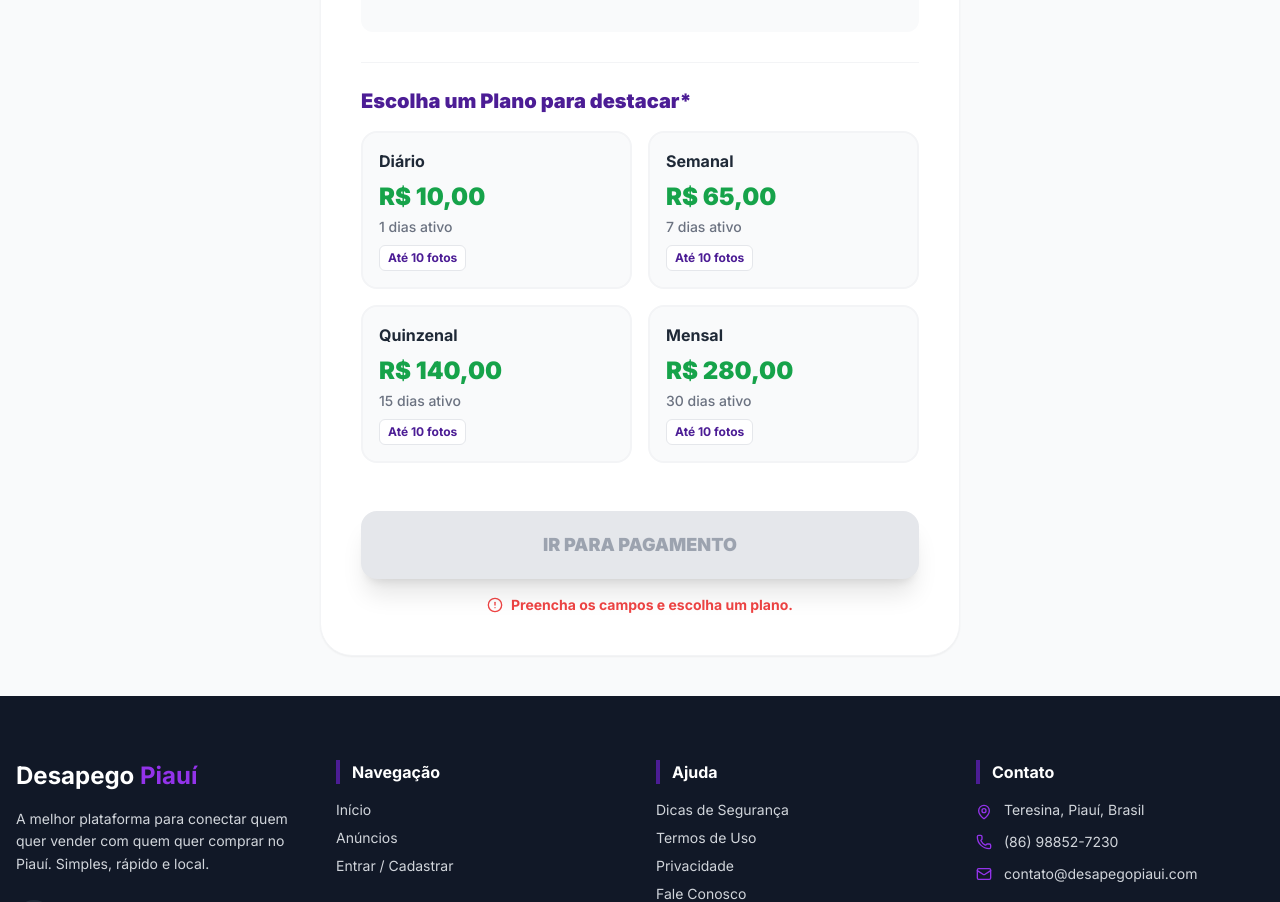
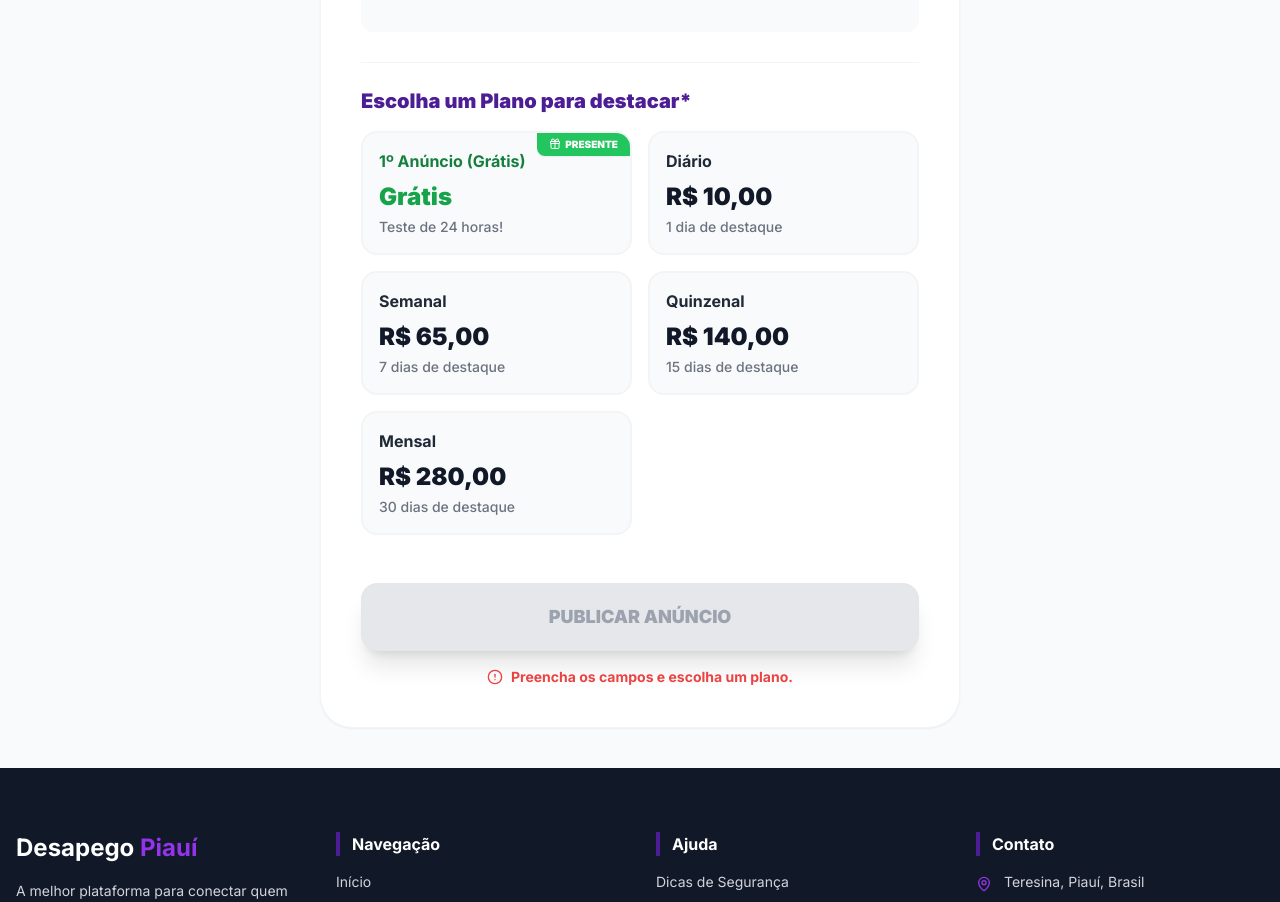
Before and after one commit to junior007x9/desapego-piaui, a Next.js app: page /anunciar in a window 1280 px wide. Shown: the part 900-1802 px from the top of the page. Built offline with nearby package versions, Linux system fonts and the light colour scheme; no server answers; the database is empty; sample sign-in values are in the browser's storage.

Commit message:
feat: implementa primeiro anuncio gratis com barreira de seguranca

```diff
--- a/app/anunciar/page.tsx
+++ b/app/anunciar/page.tsx
@@ -1,15 +1,15 @@
 'use client'
 import { useState, useEffect } from 'react'
 import { auth, db } from '@/lib/firebase'
-import { collection, addDoc, serverTimestamp } from 'firebase/firestore'
+import { collection, addDoc, serverTimestamp, doc, getDoc, updateDoc } from 'firebase/firestore'
 import { onAuthStateChanged } from 'firebase/auth'
 import { useRouter } from 'next/navigation'
-import { Camera, X, Loader2, AlertCircle, CheckCircle } from 'lucide-react'
+import { Camera, X, Loader2, AlertCircle, CheckCircle, Gift } from 'lucide-react'
 
 const CATEGORIAS = ["Imóveis", "Veículos", "Eletrônicos", "Para Casa", "Moda e Beleza", "Outros"]
 
-// NOVOS PLANOS ATUALIZADOS
-const PLANOS = [
+// PLANOS PAGOS PADRÃO
+const PLANOS_BASE = [
   { id: 1, nome: 'Diário', dias: 1, valor: 10, desc: '1 dia de destaque' },
   { id: 2, nome: 'Semanal', dias: 7, valor: 65, desc: '7 dias de destaque' },
   { id: 3, nome: 'Quinzenal', dias: 15, valor: 140, desc: '15 dias de destaque' },
@@ -24,25 +24,53 @@ export default function AnunciarPage() {
   const [fotos, setFotos] = useState<File[]>([])
   const [previews, setPreviews] = useState<string[]>([])
   const [planoId, setPlanoId] = useState<number | null>(null)
+
   const [loading, setLoading] = useState(false)
   const [user, setUser] = useState<any>(null)
+  const [jaUsouGratis, setJaUsouGratis] = useState(true) // Começa como true por segurança
+
   const router = useRouter()
 
   useEffect(() => {
-    const unsubscribe = onAuthStateChanged(auth, (u) => {
-      if (!u) router.push('/login')
-      else setUser(u)
+    const unsubscribe = onAuthStateChanged(auth, async (u) => {
+      if (!u) {
+        router.push('/login')
+      } else {
+        setUser(u)
+
+        // VERIFICAÇÃO ANTI-FRAUDE DUPLA
+        try {
+           const userDoc = await getDoc(doc(db, 'users', u.uid))
+           const userData = userDoc.data()
+
+           const usouNoBanco = userData?.jaUsouAnuncioGratis === true
+           const usouNoAparelho = localStorage.getItem('device_used_free_ad') === 'true'
+
+           // Se ele já usou em alguma das duas verificações, bloqueia o brinde
+           if (usouNoBanco || usouNoAparelho) {
+             setJaUsouGratis(true)
+           } else {
+             setJaUsouGratis(false)
+           }
+        } catch (error) {
+           console.error("Erro ao verificar status do usuário", error)
+        }
+      }
     })
     return () => unsubscribe()
   }, [router])
 
   const isFormIncompleto = !titulo.trim() || !descricao.trim() || !preco || !categoria || planoId === null;
 
+  // Monta a lista de planos de acordo com o direito ao brinde
+  const planosDisponiveis = jaUsouGratis
+    ? PLANOS_BASE
+    : [{ id: 0, nome: '1º Anúncio (Grátis)', dias: 1, valor: 0, desc: 'Teste de 24 horas!' }, ...PLANOS_BASE];
+
   const handleImageChange = (e: React.ChangeEvent<HTMLInputElement>) => {
     if (e.target.files) {
       const selectedFiles = Array.from(e.target.files)
 
-      // TRAVA DE SEGURANÇA: Limite de 10 fotos
       if (fotos.length + selectedFiles.length > 10) {
         alert("Você pode adicionar no máximo 10 fotos por anúncio.")
         return
@@ -67,7 +95,6 @@ export default function AnunciarPage() {
     try {
       const urls: string[] = []
 
-      // COMUNICAÇÃO SEGURA COM NOSSA API INTERNA
       if (fotos.length > 0) {
         const idToken = await user.getIdToken();
 
@@ -77,9 +104,7 @@ export default function AnunciarPage() {
 
           const response = await fetch('/api/upload', {
             method: 'POST',
-            headers: {
-              'Authorization': `Bearer ${idToken}`
-            },
+            headers: { 'Authorization': `Bearer ${idToken}` },
             body: formData,
           })
 
@@ -94,6 +119,12 @@ export default function AnunciarPage() {
         }
       }
 
+      // Se escolheu o plano grátis (ID 0), aplicamos a marcação Anti-Fraude
+      if (planoId === 0) {
+        await updateDoc(doc(db, 'users', user.uid), { jaUsouAnuncioGratis: true });
+        localStorage.setItem('device_used_free_ad', 'true');
+      }
+
       const docRef = await addDoc(collection(db, 'anuncios'), {
         titulo,
         descricao,
@@ -102,7 +133,7 @@ export default function AnunciarPage() {
         fotos: urls,
         imagemUrl: urls.length > 0 ? urls[0] : null,
         vendedorId: user.uid,
-        status: 'pendente',
+        status: 'pendente', // A página de pagamento se encarrega de ativar se for 0,00
         planoId: planoId,
         visualizacoes: 0,
         criadoEm: serverTimestamp()
@@ -174,21 +205,27 @@ export default function AnunciarPage() {
           <div className="pt-6 border-t border-gray-100">
              <label className="block text-primary font-black text-xl mb-4">Escolha um Plano para destacar*</label>
              <div className="grid grid-cols-1 sm:grid-cols-2 gap-4">
-               {PLANOS.map((p) => (
+               {planosDisponiveis.map((p) => (
                  <div
                     key={p.id}
                     onClick={() => setPlanoId(p.id)}
-                    className={`cursor-pointer border-2 rounded-2xl p-4 transition-all ${planoId === p.id ? 'border-primary bg-primary/5 shadow-md scale-[1.02]' : 'border-gray-100 hover:border-primary/30 bg-gray-50'}`}
+                    className={`cursor-pointer border-2 rounded-2xl p-4 transition-all relative overflow-hidden ${planoId === p.id ? 'border-primary bg-primary/5 shadow-md scale-[1.02]' : 'border-gray-100 hover:border-primary/30 bg-gray-50'}`}
                  >
+                    {/* Selo especial para o plano grátis */}
+                    {p.valor === 0 && (
+                      <div className="absolute top-0 right-0 bg-green-500 text-white text-[10px] font-black uppercase px-3 py-1 rounded-bl-lg shadow-sm flex items-center gap-1">
+                        <Gift size={12}/> Presente
+                      </div>
+                    )}
+
                     <div className="flex justify-between items-start mb-2">
-                       <h3 className="font-bold text-gray-800">{p.nome}</h3>
-                       {planoId === p.id && <CheckCircle className="text-primary" size={20}/>}
+                       <h3 className={`font-bold ${p.valor === 0 ? 'text-green-700' : 'text-gray-800'}`}>{p.nome}</h3>
+                       {planoId === p.id && <CheckCircle className={p.valor === 0 ? 'text-green-600' : 'text-primary'} size={20}/>}
                     </div>
-                    <p className="text-2xl font-black text-green-600 mb-1">
-                      R$ {p.valor.toFixed(2).replace('.', ',')}
+                    <p className={`text-2xl font-black mb-1 ${p.valor === 0 ? 'text-green-600' : 'text-gray-900'}`}>
+                      {p.valor === 0 ? 'Grátis' : `R$ ${p.valor.toFixed(2).replace('.', ',')}`}
                     </p>
-                    <p className="text-sm text-gray-500 font-medium">{p.dias} dias ativo</p>
-                    <p className="text-xs text-primary font-bold mt-2 bg-white inline-block px-2 py-1 rounded-md border border-gray-200">Até 10 fotos</p>
+                    <p className="text-sm text-gray-500 font-medium">{p.desc}</p>
                  </div>
                ))}
              </div>
@@ -201,7 +238,7 @@ export default function AnunciarPage() {
               className={`w-full py-5 rounded-2xl font-black text-lg shadow-xl transition-all flex items-center justify-center gap-3 transform
                 ${isFormIncompleto ? 'bg-gray-200 text-gray-400 cursor-not-allowed' : 'bg-accent hover:bg-accent-dark text-white hover:-translate-y-0.5'}`}
             >
-              {loading ? <Loader2 className="animate-spin" /> : 'IR PARA PAGAMENTO'}
+              {loading ? <Loader2 className="animate-spin" /> : 'PUBLICAR ANÚNCIO'}
             </button>
 
             {isFormIncompleto && (
--- a/app/pagamento/[id]/page.tsx
+++ b/app/pagamento/[id]/page.tsx
@@ -3,10 +3,11 @@ import { useEffect, useState } from 'react'
 import { useParams, useRouter } from 'next/navigation'
 import { db } from '@/lib/firebase'
 import { doc, getDoc, updateDoc } from 'firebase/firestore'
-import { Copy, CheckCircle, Loader2, ArrowLeft, AlertTriangle } from 'lucide-react'
+import { Copy, CheckCircle, Loader2, ArrowLeft, AlertTriangle, Sparkles } from 'lucide-react'
 
-// PLANOS ATUALIZADOS PARA O MODELO PAGO
+// PLANOS (Inclui o Grátis oculto para validação do ID 0)
 const PLANOS = [
+  { id: 0, nome: '1º Anúncio (Grátis)', dias: 1, valor: 0, fotos: 10, desc: 'Teste de 24 horas' },
   { id: 1, nome: 'Diário', dias: 1, valor: 10, fotos: 10, desc: '1 dia de destaque' },
   { id: 2, nome: 'Semanal', dias: 7, valor: 65, fotos: 10, desc: '7 dias de destaque' },
   { id: 3, nome: 'Quinzenal', dias: 15, valor: 140, fotos: 10, desc: '15 dias de destaque' },
@@ -40,9 +41,29 @@ export default function PagamentoPage() {
         const anuncio: any = { id: adSnapshot.id, ...adSnapshot.data() };
         setAd(anuncio)
 
-        // Encontra o plano escolhido. Se não achar, usa o Diário como fallback de segurança.
-        const planoEscolhido = PLANOS.find(p => p.id === anuncio.planoId) || PLANOS[0];
+        const planoEscolhido = PLANOS.find(p => p.id === anuncio.planoId) || PLANOS[1];
         setPlano(planoEscolhido)
+
+        // SE O PLANO FOR O BRINDE, APROVA AUTOMATICAMENTE E PULA O PIX
+        if (planoEscolhido.valor === 0) {
+           const dias = planoEscolhido.dias || 1;
+           const dataExp = new Date();
+           dataExp.setDate(dataExp.getDate() + dias); // Válido por exatamente 24 horas (1 dia)
+
+           await updateDoc(adDocRef, {
+             status: 'ativo',
+             expiraEm: dataExp.toISOString(),
+             pagoEm: new Date().toISOString()
+           });
+
+           setPagamentoAprovado(true);
+           setLoading(false);
+
+           setTimeout(() => {
+             router.push(`/anuncio/${params.id}`);
+           }, 3000);
+           return;
+        }
 
         let emailComprador = 'comprador@desapegopiaui.com.br';
         if (anuncio.vendedorId) {
@@ -138,9 +159,13 @@ export default function PagamentoPage() {
   if (pagamentoAprovado) {
     return (
       <div className="min-h-screen flex flex-col items-center justify-center bg-green-50 px-4 text-center">
-         <CheckCircle className="text-green-500 mb-6 animate-bounce" size={80} />
+        {plano?.valor === 0 ? (
+           <Sparkles className="text-primary mb-6 animate-pulse" size={80} />
+        ) : (
+           <CheckCircle className="text-green-500 mb-6 animate-bounce" size={80} />
+        )}
         <h1 className="text-3xl md:text-4xl font-black text-green-700 mb-3 tracking-tight">
-          Pagamento Aprovado!
+          {plano?.valor === 0 ? 'Plano Grátis Ativado!' : 'Pagamento Aprovado!'}
         </h1>
         <p className="text-green-600 font-medium text-lg">O seu anúncio já está online. Redirecionando para ver o resultado...</p>
       </div>
@@ -151,7 +176,7 @@ export default function PagamentoPage() {
     return (
       <div className="min-h-screen flex items-center justify-center text-primary bg-gray-50 flex-col gap-4">
         <Loader2 className="animate-spin" size={48}/>
-        <p className="font-bold text-lg animate-pulse">Gerando QR Code PIX...</p>
+        <p className="font-bold text-lg animate-pulse">Preparando seu anúncio...</p>
       </div>
     )
   }
@@ -204,7 +229,6 @@ export default function PagamentoPage() {
                     value={paymentData?.qr_code || ''}
                     className="w-full bg-white border border-gray-200 rounded-xl px-4 py-3 text-sm text-gray-500 truncate focus:outline-none focus:ring-2 focus:ring-primary/20 transition-all font-medium"
                   />
-                  {/* Botão Copiar em Roxo Claro (accent) */}
                   <button
                     onClick={copyToClipboard}
                     className={`${copied ? 'bg-green-500' : 'bg-accent hover:bg-accent-dark'} text-white p-3.5 rounded-xl transition-all shadow-sm transform active:scale-95`}
```
